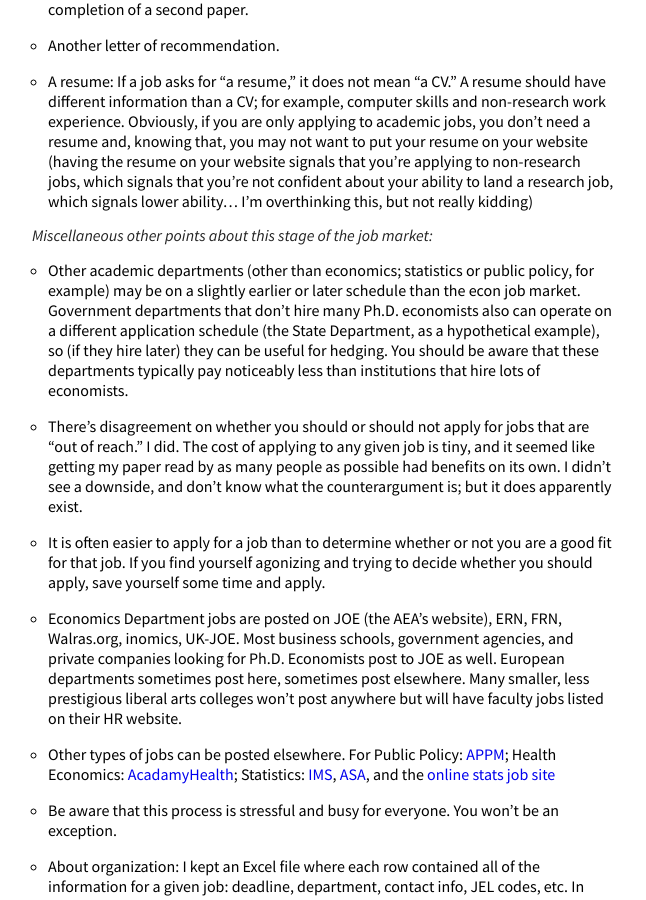
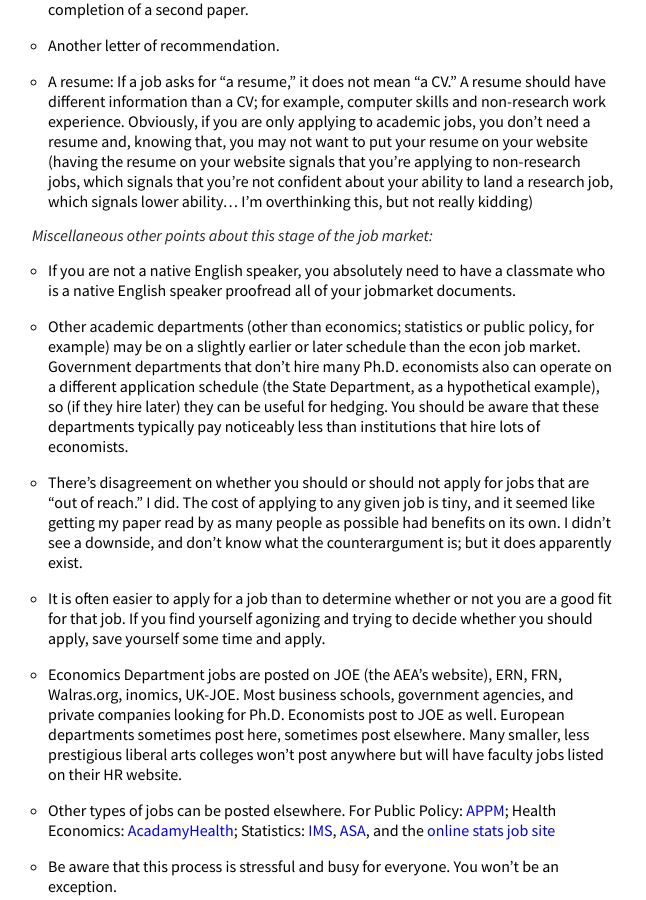
Before and after one commit to mmkuang/grayclhn.github.io, a Jekyll site: the page built from blog/_posts/2009-08-01-job-market-notes.md, in a window 1280 px wide and 900 px high, scrolled down 1895 px. Shown: the whole window, without its empty margins (0-646 px from the left). Built offline with Jekyll 4.4.1, drawn with Linux system fonts in a browser that asks for light colours; Markdown is read by kramdown in place of the engine named in the settings.

Commit message:
Make another tweak to job market essay

```diff
--- a/blog/_posts/2009-08-01-job-market-notes.md
+++ b/blog/_posts/2009-08-01-job-market-notes.md
@@ -137,6 +137,10 @@ highly recommended):
   ability... I’m overthinking this, but not really kidding)
 
 ### Miscellaneous other points about this stage of the job market:
+
+* If you are not a native English speaker, you absolutely need to have
+  a classmate who is a native English speaker proofread all of your
+  jobmarket documents.
 
 * Other academic departments (other than economics; statistics or
   public policy, for example) may be on a slightly earlier or later
```
